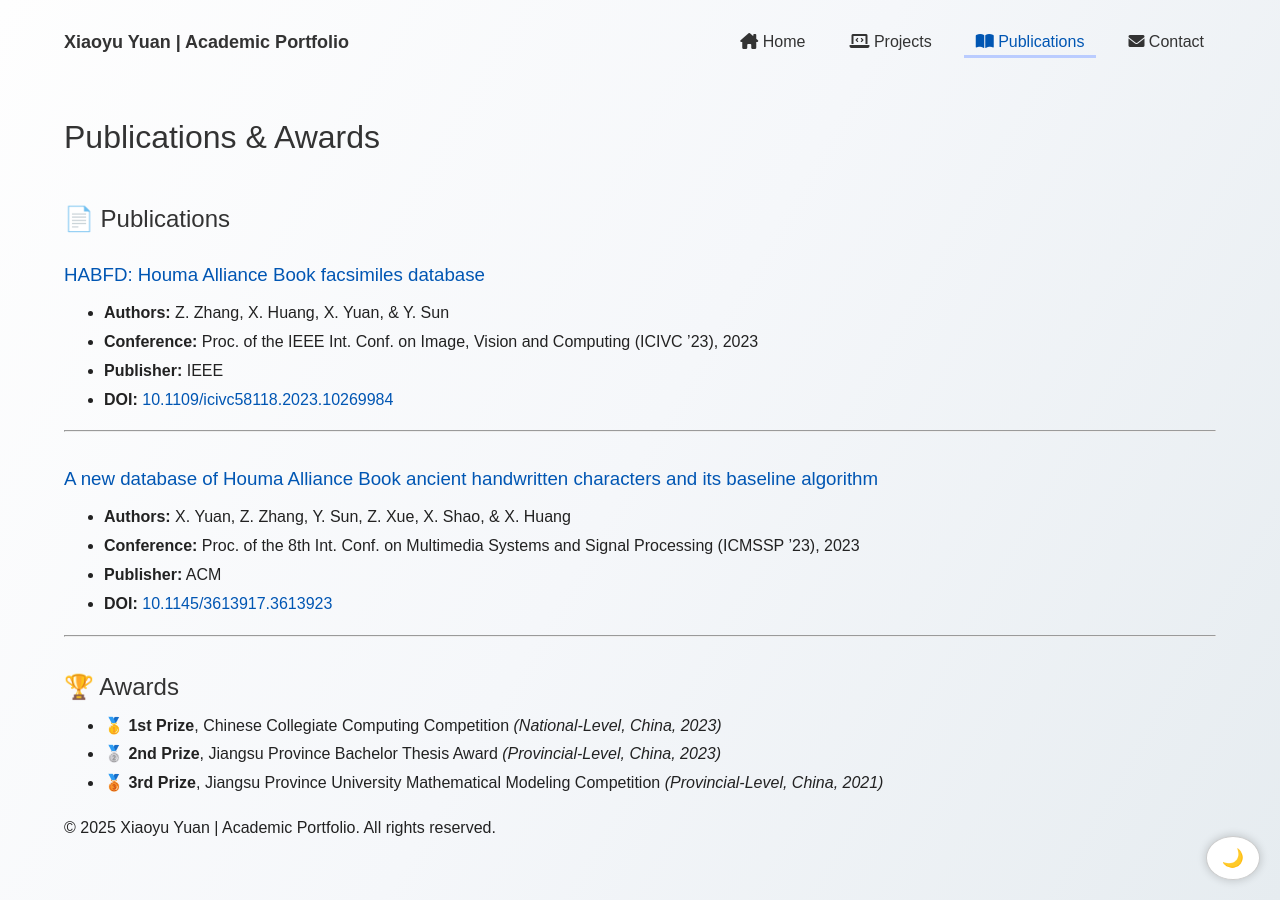
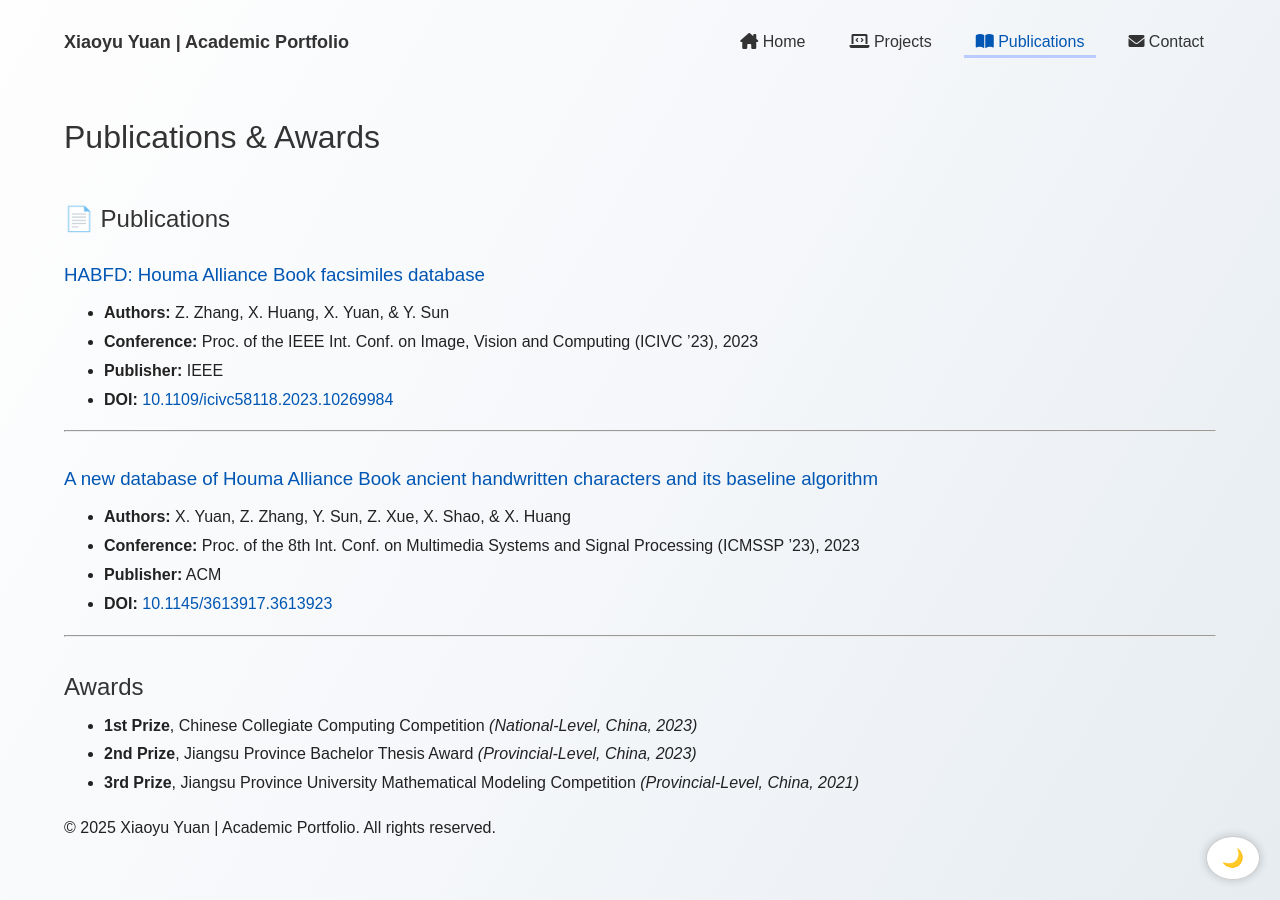
Before and after one commit to XiaoyuYuan19/portfolio, a Jekyll site: the page built from publications.md, in a window 1280 px wide. Built offline with Jekyll 4.4.1, drawn with Linux system fonts in a browser that asks for light colours.

```diff
--- a/publications.md
+++ b/publications.md
@@ -18,7 +18,7 @@ permalink: /publications/
 ---
 {% endfor %}
 
-## 🏆 Awards
-- 🥇 **1st Prize**, Chinese Collegiate Computing Competition *(National-Level, China, 2023)*
-- 🥈 **2nd Prize**, Jiangsu Province Bachelor Thesis Award *(Provincial-Level, China, 2023)*
-- 🥉 **3rd Prize**, Jiangsu Province University Mathematical Modeling Competition *(Provincial-Level, China, 2021)*
+## Awards
+- **1st Prize**, Chinese Collegiate Computing Competition *(National-Level, China, 2023)*
+- **2nd Prize**, Jiangsu Province Bachelor Thesis Award *(Provincial-Level, China, 2023)*
+- **3rd Prize**, Jiangsu Province University Mathematical Modeling Competition *(Provincial-Level, China, 2021)*
```
